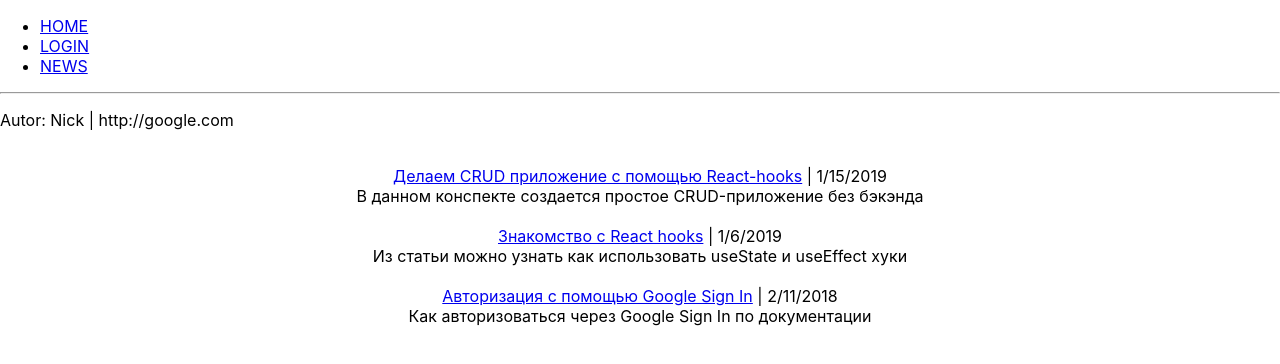
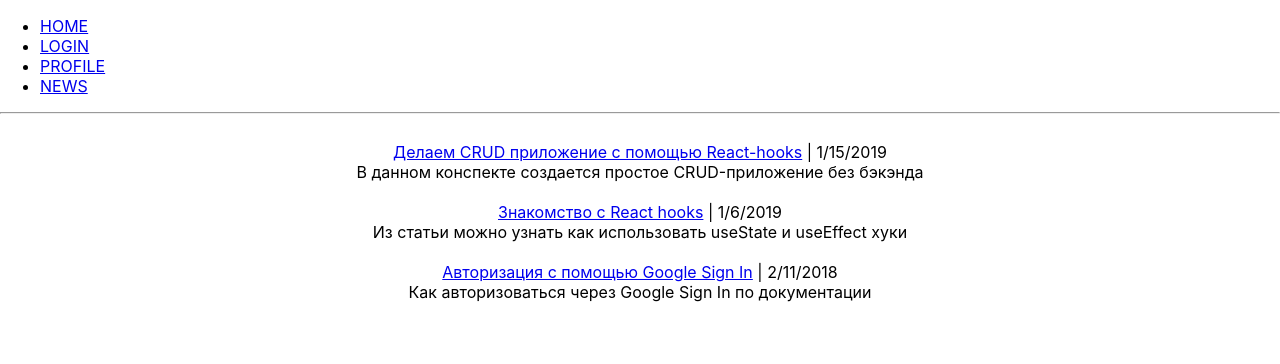
Before and after one commit to movel/tz_1_v2_0, a React (Create React App) app: page /news in a window 1280 px wide. Shown: the top 364 px of the page. Built offline with nearby package versions, Linux system fonts and the light colour scheme.

Commit message:
refactoring

```diff
--- a/src/App.tsx
+++ b/src/App.tsx
@@ -3,66 +3,30 @@ import { Route, NavLink, Switch } from 'react-router-dom';
 import './App.css';
 
 import Home from './components/Home'
-import { Authenticated } from './components/common/Authenticated'
+import { Menu } from './components/Menu/Menu'
 import { Login } from './pages/Login'
 import { News } from './pages/News'
 import { Profile } from './components/Profile/Profile'
 import { PrivateRoute } from './components/PrivateRoute/PrivateRoute'
 import { PageNotFound } from './components/PageNotFound/PageNotFound'
 
-import { checkAuthStatus, logout } from './api/auth'
-
 interface IAppProps {
-  name: string;
-  site: string;
+  name?: string;
+  site?: string;
 }
 
 const App: React.FC<IAppProps> = props => {
 
     return (
       <div>
-        <nav className="nav">
-          <ul>
-            <li>
-              <NavLink to="/" exact>HOME</NavLink>
-            </li>
-              {
-                !checkAuthStatus() && (
-                  <li>
-                    <NavLink
-                      to="/login"
-                    >
-                      LOGIN
-                    </NavLink>
-                  </li>
-                )
-              }
-              {
-                checkAuthStatus() && (
-                  <>
-                    <li>
-                      <NavLink
-                        to="/"
-                        onClick={logout}
-                      >
-                        LOGOUT
-                      </NavLink>
-                    </li>
-                    <li>
-                      <NavLink to="/profile">PROFILE</NavLink>
-                    </li>
-                  </>
-                )
-              }
-            <li>
-              <NavLink to="/news">NEWS</NavLink>
-            </li>
-          </ul>
-        </nav>
+        <Menu />
 
         <hr />
 
-        <p>Autor: {props.name} | {props.site}</p>
+        {
+          !!name ? <p>Autor: {props.name} | {props.site}</p> : null
+        }
+
 
         <div className="page">
           <Switch>
@@ -79,7 +43,7 @@ const App: React.FC<IAppProps> = props => {
 
 const RoutedApp = () => {
   return (
-      <App name="Nick" site="http://google.com" />
+      <App />
   )
 }
 
--- /dev/null
+++ b/src/components/Menu/Menu.tsx
@@ -0,0 +1,35 @@
+import * as React from 'react';
+import { NavLink } from 'react-router-dom';
+
+interface Props {
+
+}
+
+const Menu: React.FC<Props> = () => {
+    return (
+      <div>
+        <nav className="nav">
+          <ul>
+            <li>
+              <NavLink to="/" exact>HOME</NavLink>
+            </li>
+            <li>
+              <NavLink
+                to="/login"
+              >
+                LOGIN
+              </NavLink>
+            </li>
+            <li>
+              <NavLink to="/profile">PROFILE</NavLink>
+            </li>
+            <li>
+              <NavLink to="/news">NEWS</NavLink>
+            </li>
+          </ul>
+        </nav>
+      </div>
+    );
+  }
+
+export { Menu };
--- a/src/pages/Login.tsx
+++ b/src/pages/Login.tsx
@@ -1,8 +1,8 @@
 import * as React from 'react'
 
-import { RouteComponentProps } from 'react-router-dom'
+import { RouteComponentProps, Route } from 'react-router-dom'
 
-import { authenticate, checkAuthStatus } from '../api/auth'
+import { authenticate, checkAuthStatus, logout } from '../api/auth'
 import { IUserIdentity } from '../models/user'
 
 
@@ -38,7 +38,6 @@ const Login: React.FC<RouteComponentProps> = props => {
     e.preventDefault()
     authenticate(user)
       .then(() => {
-        // window.location.href = ('/profile'); // переадресация на profile
         props.history.push('/profile')
       })
       .catch(err => {
@@ -56,10 +55,12 @@ const Login: React.FC<RouteComponentProps> = props => {
       <div>
         {
           checkAuthStatus() && (
-            <h4>
-              You are logged in! COOL!!!
-            </h4>
-
+            <>
+              <h4>
+                You are logged in! COOL!!!
+              </h4>
+              <button onClick={logout}>Log Out</button>
+            </>
           )
         }
         {
```
Also changed, not shown: src/store/reducers/news.ts (added, +9 -0 lines).
